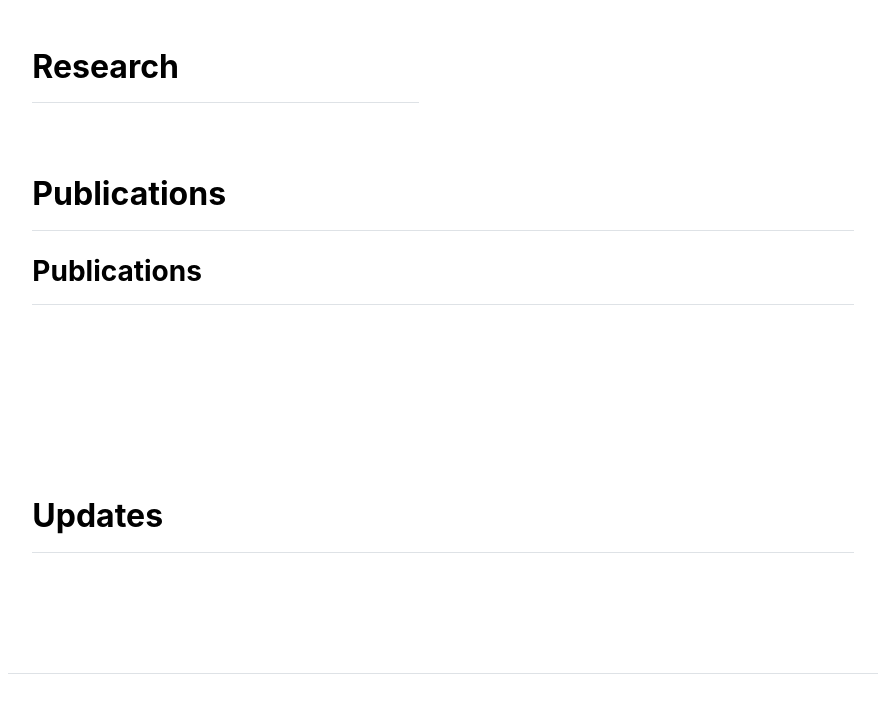
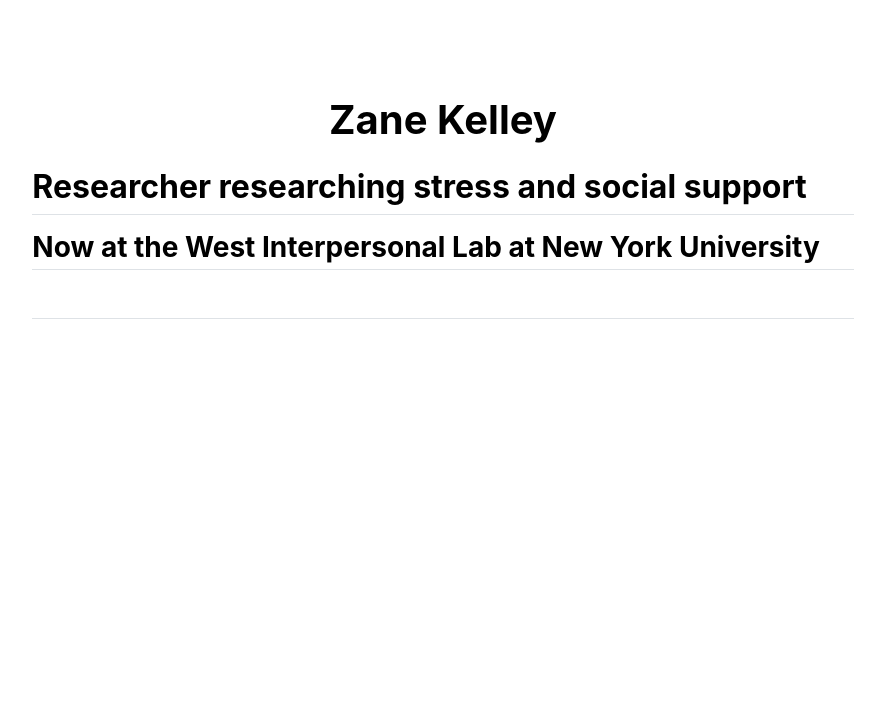
Before and after one commit to zanekelley/zanekelley.github.io, a Jekyll site: the page built from index.md, in a window 1280 px wide. Shown: the top 713 px of the page, without its empty margins (197-1082 px from the left). Built offline with Jekyll 4.4.1, drawn with Linux system fonts in a browser that asks for light colours.

Commit message:
Update home.html

```diff
--- a/_layouts/home.html
+++ b/_layouts/home.html
@@ -2,30 +2,7 @@
 layout: default
 ---
 
-<div class="row g-5 mb-5">
-  <!-- Research Section -->
-  <div class="col-md-6">
-    <h2 class="fw-bold border-bottom pb-3 mb-4">Research</h2>
-    {{ content }}
-  </div>
+<h1 class="fw-bold text-center mt-5 mb-4">Zane Kelley</h1>
 
-
-<!-- Publications Section -->
-<section class="mb-5">
-  <h2 class="fw-bold border-bottom pb-3 mb-4">Publications</h2>
-  {% include publications.html %}
-</section>
-
-<!-- Updates / Blog Section -->
-<section class="mb-5">
-  <h2 class="fw-bold border-bottom pb-3 mb-4">Updates</h2>
-  <div class="list-group">
-    {% for post in site.posts %}
-      <a href="{{ site.github.url }}/{{ post.url }}" class="list-group-item list-group-item-action">
-        <strong>{{ post.title }}</strong>
-        <br>
-        <small class="text-muted">{{ post.date | date: "%B %-d, %Y" }}</small>
-      </a>
-    {% endfor %}
-  </div>
-</section>
+<h2 class="fw-bold border-bottom pb-2 mb-3">Researcher researching stress and social support</h2>
+<h3 class="fw-bold border-bottom pb-1 mb-2">Now at the West Interpersonal Lab at New York University</h3>
```
